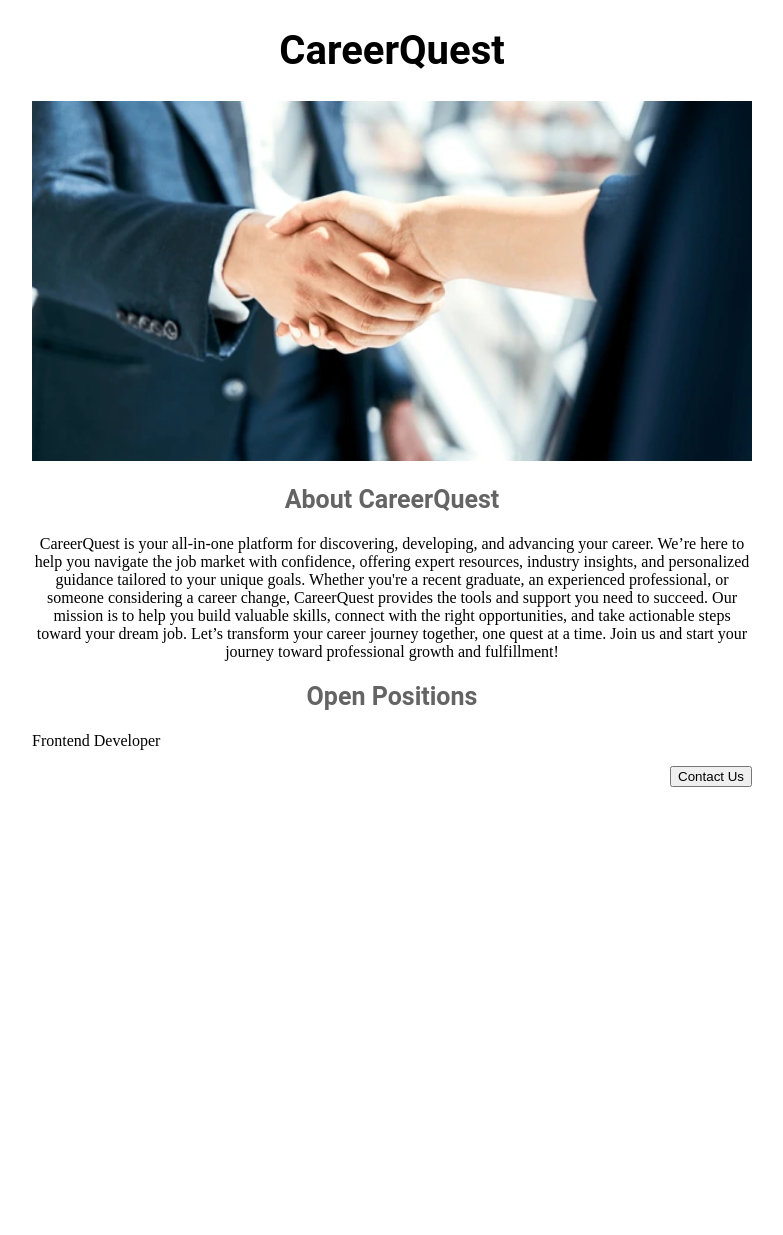
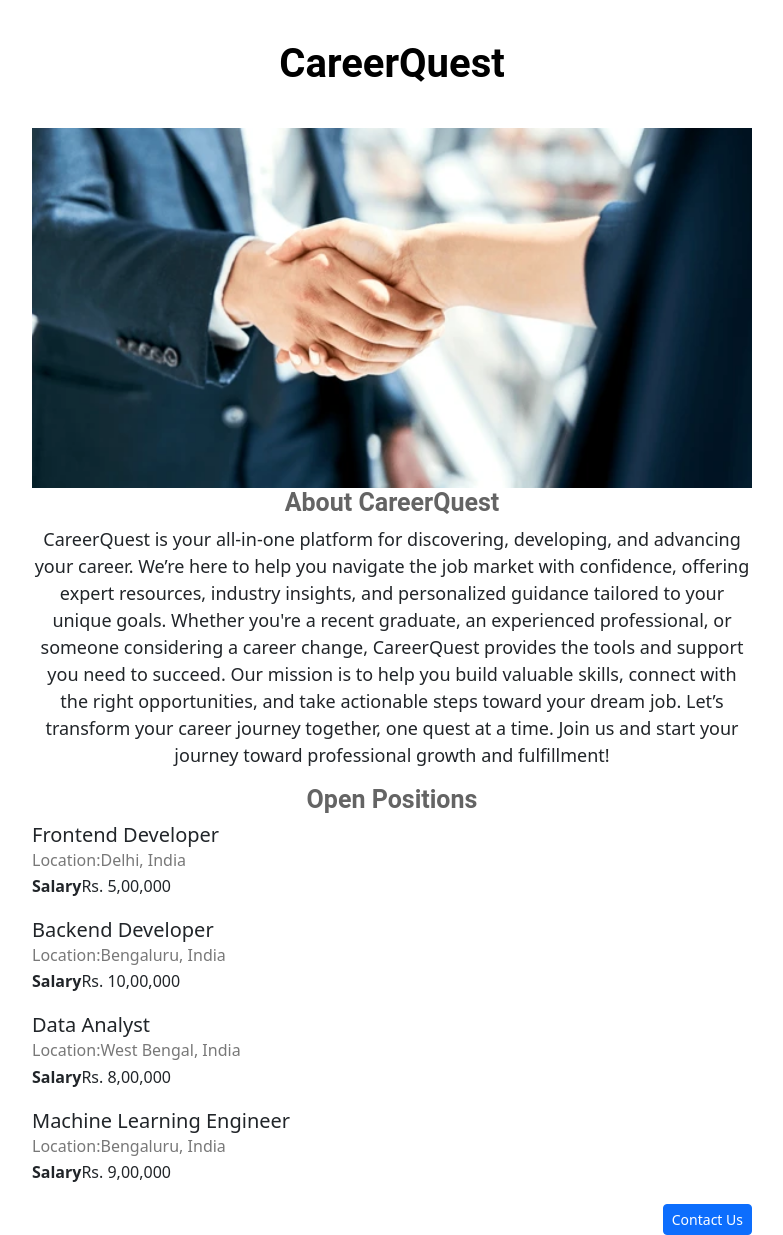
Before and after one commit to krittika004/jovian-careers-website, a Flask app: page / in a window 1280 px wide. Shown: the whole page, without its empty margins (248-1031 px from the left). Before the commit the page ends 787 px from the top, so only its background shows below. Run offline with Flask 3, Linux system fonts and the light colour scheme.

Commit message:
added jobitem.html

```diff
--- a/app.py
+++ b/app.py
@@ -1,7 +1,34 @@
 from flask import Flask,render_template
 app = Flask(__name__)
+
+JOBS=[
+    {
+        'id':1,
+        'title':'Frontend Developer',
+        'location':'Delhi, India',
+        'salary':'Rs. 5,00,000'
+    },
+    {
+        'id':2,
+        'title':'Backend Developer',
+        'location':'Bengaluru, India',
+        'salary':'Rs. 10,00,000'
+    },
+    {
+        'id':3,
+        'title':'Data Analyst',
+        'location':'West Bengal, India',
+        'salary':'Rs. 8,00,000'
+    },
+    {
+        'id':4,
+        'title':'Machine Learning Engineer',
+        'location':'Bengaluru, India',
+        'salary':'Rs. 9,00,000'
+    },
+]
 @app.route('/')
 def hello_world():
-    return render_template("home.html")
+    return render_template("home.html",jobs=JOBS)
 if __name__ == '__main__':
     app.run(host='0.0.0.0',debug=True)
--- a/templates/home.html
+++ b/templates/home.html
@@ -2,6 +2,9 @@
 <html>
   <head>
     <tile></tile>
+    <meta charset="utf-8">
+    <meta name="viewport" content="width=device-width, initial-scale=1">
+     <link href="https://cdn.jsdelivr.net/npm/bootstrap@5.3.3/dist/css/bootstrap.min.css" rel="stylesheet" integrity="sha384-QWTKZyjpPEjISv5WaRU9OFeRpok6YctnYmDr5pNlyT2bRjXh0JMhjY6hW+ALEwIH" crossorigin="anonymous">
     <style>
       h1{
         font-size: 40px;
@@ -9,6 +12,7 @@
         font-weight: bold;
         color:rgb(0,0,0);
         text-align:center;
+        margin:40px;
       }
       #pic1{
         width: 100%;
@@ -23,6 +27,7 @@
         text-align:center;
       }
       #about{
+        font-size: 18px;
         text-align:center;
       }
       #container{
@@ -37,13 +42,15 @@
     <img id="pic1" src="https://2f09dc45-53b4-4171-892e-a1cd02aa99c8-00-7c53bv5fadud.kirk.replit.dev/static/pic1.jpeg"
       height="320">
     <h2>About CareerQuest</h2>
-    <p id="about",class="lead">
+    <p id="about" class="lead">
       CareerQuest is your all-in-one platform for discovering, developing, and advancing your career. We’re here to help you navigate the job market with confidence, offering expert resources, industry insights, and personalized guidance tailored to your unique goals. Whether you're a recent graduate, an experienced professional, or someone considering a career change, CareerQuest provides the tools and support you need to succeed. Our mission is to help you build valuable skills, connect with the right opportunities, and take actionable steps toward your dream job. Let’s transform your career journey together, one quest at a time. Join us and start your journey toward professional growth and fulfillment!
     </p>
     <h2>Open Positions</h2>
-    <p>Frontend Developer</p>
-      <div style="text-align:right;">
-    <button>Contact Us</button>
+    {% for job in jobs%}
+      {% include 'jobitem.html' %}
+    {%endfor%}
+      <div class="text-end">
+    <button class="btn btn-primary btn-sm">Contact Us</button>
       </div>
     </div>
   </body>
--- /dev/null
+++ b/templates/jobitem.html
@@ -0,0 +1,9 @@
+<div style="margin-bottom:20px;">
+  <h5 style="margin-bottom:4px;">{{job['title']}}</h5>
+  <div>
+    <h6 style="color: rgb(120, 120,120);margin-bottom:4px;">Location:{{job['location']}}</h6>
+  </div>
+  <div>
+   <b>Salary</b>{{job['salary']}}
+  </div>
+</div>
```
